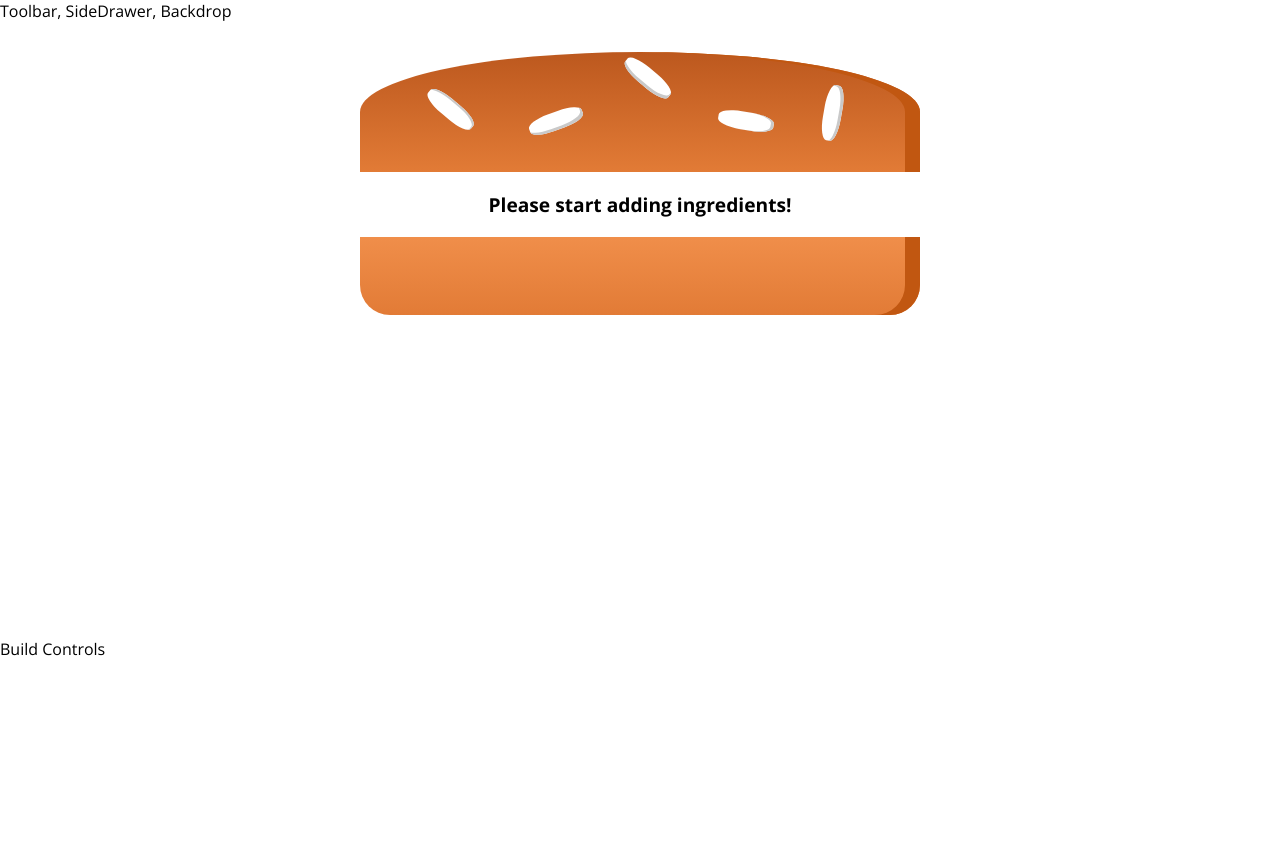
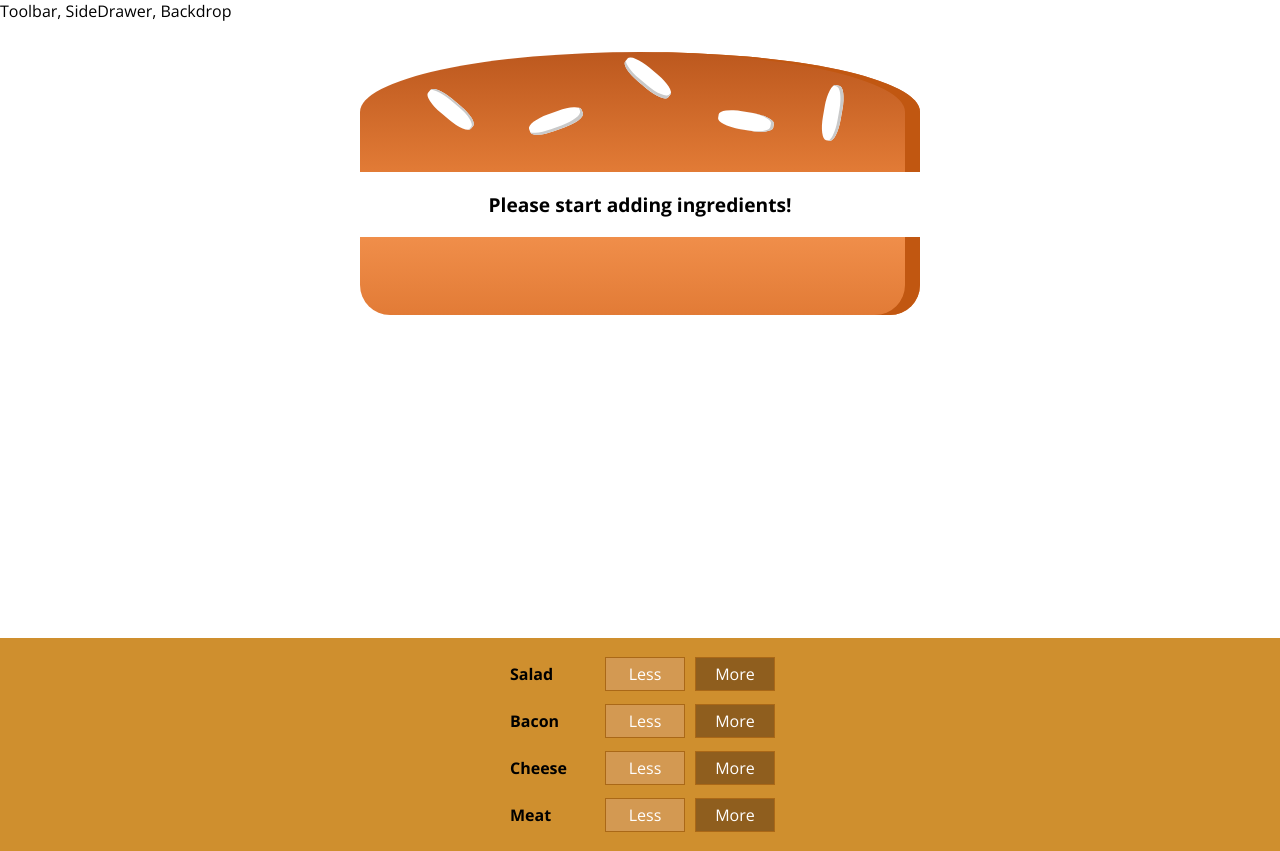
Before and after one commit to hishambokhari/TheBurgerBuilder, a React app: page / in a window 1280 px wide. Before the commit the page ends 800 px from the top, so only its background shows below. Built offline with nearby package versions, Linux system fonts and the light colour scheme.

Commit message:
Add: Multiple Build Controls

```diff
--- a/src/components/Burger/BuildControls/BuildControl/BuildControl.css
+++ b/src/components/Burger/BuildControls/BuildControl/BuildControl.css
@@ -1,6 +1,6 @@
 .BuildControl {
     display: flex;
-    justify-content: space-between;
+    justify-content: center;
     align-items: center;
     margin: 5px 0;
 }
--- a/src/components/Burger/BuildControls/BuildControl/BuildControl.js
+++ b/src/components/Burger/BuildControls/BuildControl/BuildControl.js
@@ -1,6 +1,6 @@
 import React from 'react';
 
-import classes from './buildControl.css';
+import classes from './BuildControl.css';
 
 const buildControl = (props) => (
   <div className={classes.BuildControl}>
--- a/src/components/Burger/BuildControls/BuildControls.js
+++ b/src/components/Burger/BuildControls/BuildControls.js
@@ -1,10 +1,22 @@
 import React from 'react';
+import classes from './BuildControls.css';
+import BuildControl from './BuildControl/BuildControl';
+
+
+const controls = [
+  { label: 'Salad', type: 'salad'},
+  { label: 'Bacon', type: 'bacon'},
+  { label: 'Cheese', type: 'cheese'},
+  { label: 'Meat', type: 'meat'}
+];
 
 
 
 const buildControls = (props) => (
-  <div>
-
+  <div className={classes.BuildControls}>
+    {controls.map(ctrl => (
+      <BuildControl key={ctrl.label} label={ctrl.label}/>
+    ))}
   </div>
 )
 
--- a/src/containers/BurgerBuilder/BurgerBuilder.js
+++ b/src/containers/BurgerBuilder/BurgerBuilder.js
@@ -1,6 +1,7 @@
 import React,{ Component } from "react";
 import Aux from '../../hoc/Aux';
 import Burger from '../../components/Burger/Burger';
+import BuildControls from '../../components/Burger/BuildControls/BuildControls';
 
 class BurgerBuilder extends Component {
   state = {
@@ -17,7 +18,7 @@
     return (
       <Aux>
         <Burger ingredients={this.state.ingredients}/>
-        <div>Build Controls</div>
+        <BuildControls />
       </Aux>
     );
   }
```
